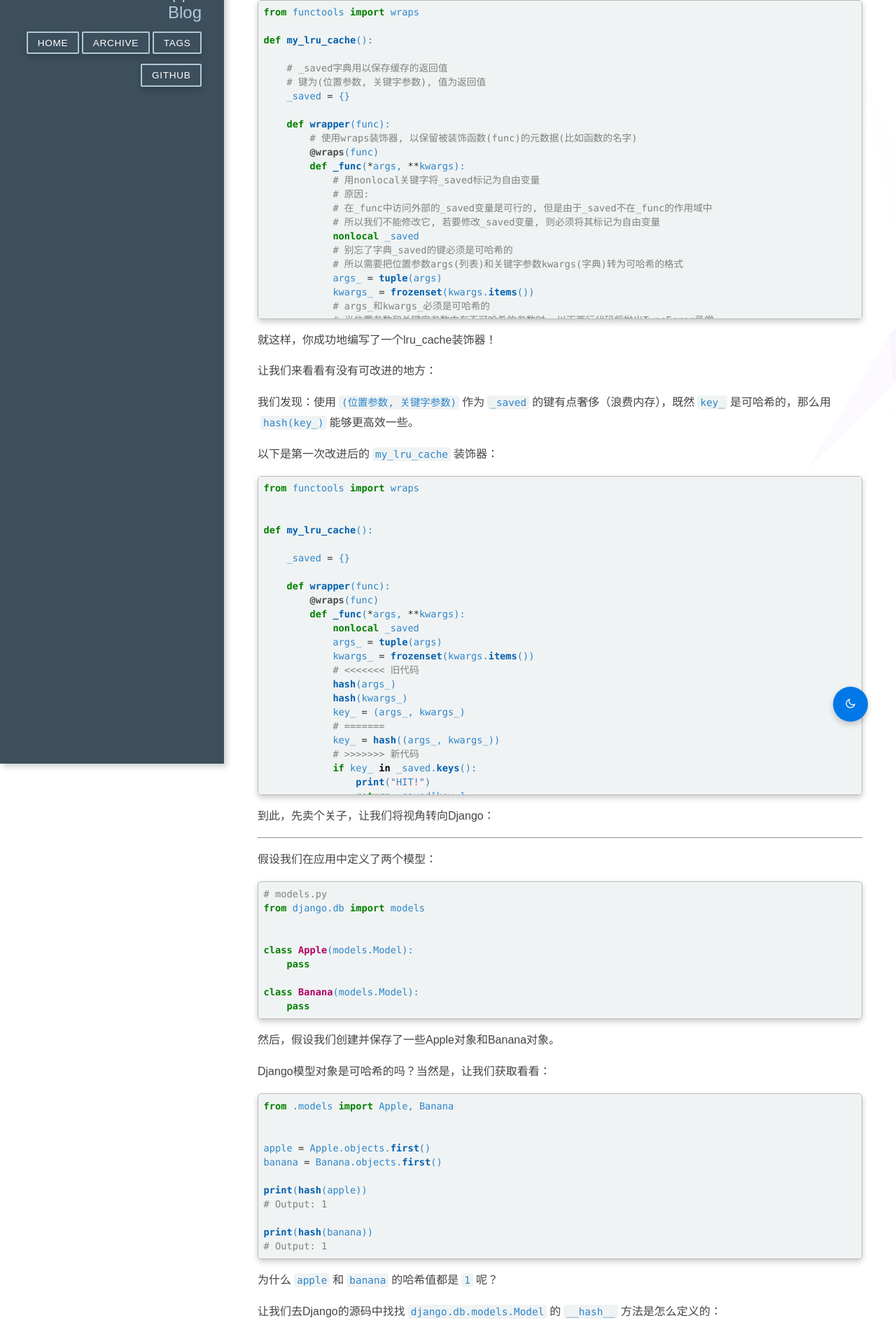
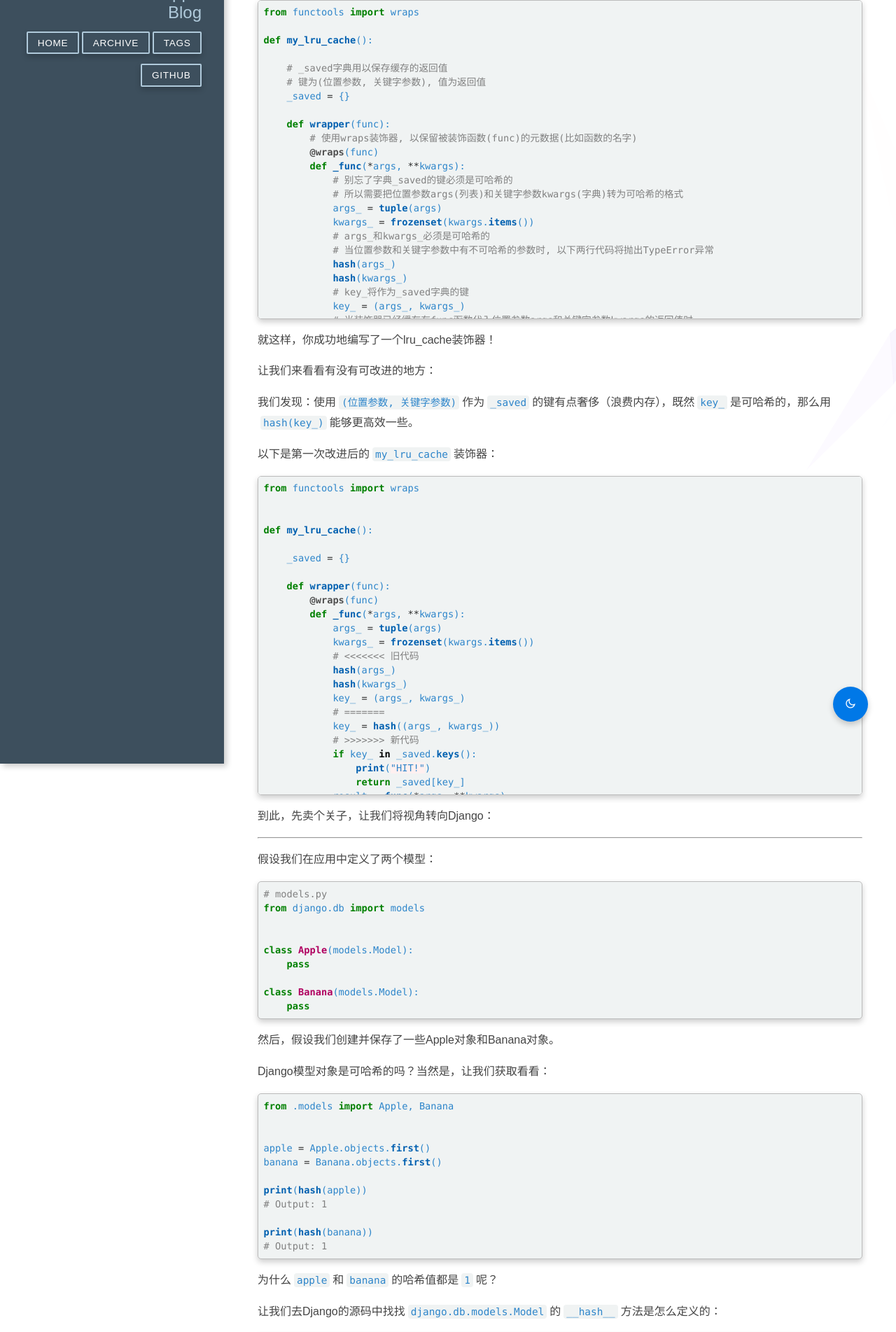
Before and after one commit to Pzqqt/Pzqqt.github.io, a Jekyll site: the page built from _posts/2021-08-25-浅谈 Python 中的 lru_cache 装饰器的 typed 参数.md, in a window 1280 px wide. Shown: the part 430-2333 px from the top of the page at 70% size. Built offline with Jekyll 4.4.1, drawn with Linux system fonts in a browser that asks for light colours; nearby versions of some CDN libraries; some web fonts are replaced; some of the changed text lies outside the part shown.

Commit message:
posts: Some text adjustments

```diff
--- a/_posts/2021-08-25-浅谈 Python 中的 lru_cache 装饰器的 typed 参数.md
+++ b/_posts/2021-08-25-浅谈 Python 中的 lru_cache 装饰器的 typed 参数.md
@@ -29,11 +29,6 @@
         # 使用wraps装饰器, 以保留被装饰函数(func)的元数据(比如函数的名字)
         @wraps(func)
         def _func(*args, **kwargs):
-            # 用nonlocal关键字将_saved标记为自由变量
-            # 原因:
-            # 在_func中访问外部的_saved变量是可行的, 但是由于_saved不在_func的作用域中
-            # 所以我们不能修改它, 若要修改_saved变量, 则必须将其标记为自由变量
-            nonlocal _saved
             # 别忘了字典_saved的键必须是可哈希的
             # 所以需要把位置参数args(列表)和关键字参数kwargs(字典)转为可哈希的格式
             args_ = tuple(args)
@@ -91,7 +86,6 @@
     def wrapper(func):
         @wraps(func)
         def _func(*args, **kwargs):
-            nonlocal _saved
             args_ = tuple(args)
             kwargs_ = frozenset(kwargs.items())
             # <<<<<<< 旧代码
@@ -270,7 +264,6 @@
     def wrapper(func):
         @wraps(func)
         def _func(*args, **kwargs):
-            nonlocal _saved
             # <<<<<<< 旧代码
             args_ = tuple(args)
             kwargs_ = frozenset(kwargs.items())
@@ -311,7 +304,6 @@
     def wrapper(func):
         @wraps(func)
         def _func(*args, **kwargs):
-            nonlocal _saved
             if typed:
                 args_ = tuple([(arg, type(arg)) for arg in args])
                 kwargs_ = frozenset([
```
Also changed, not shown: _posts/2023-08-03-Melt Kernel for marble.md (+0 -4 lines).
